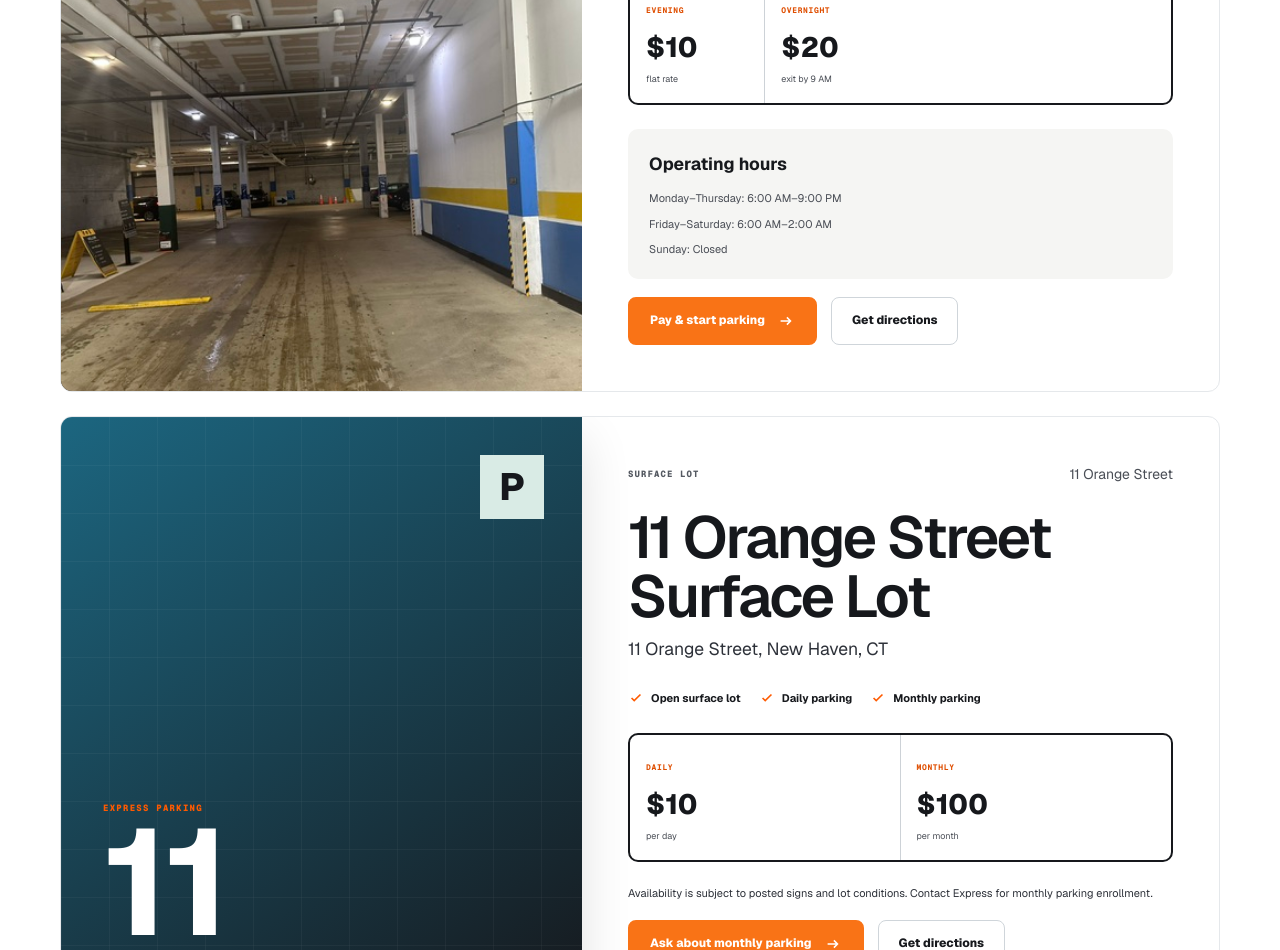
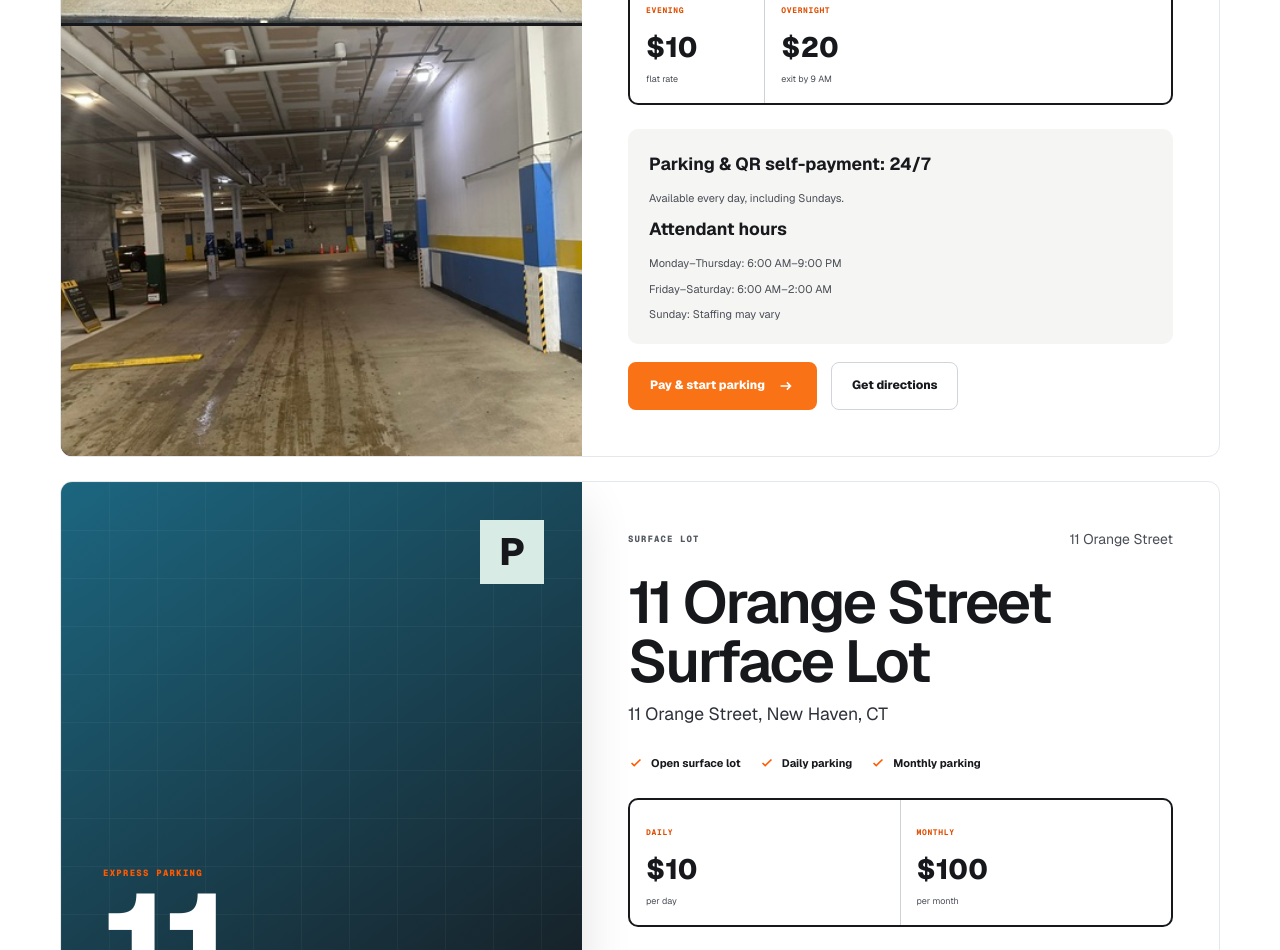
Before and after one commit to expresparking/express-parking-web, a Next.js app: page /find-parking in a window 1280 px wide. Shown: the part 1020-1970 px from the top of the page. Built offline with nearby package versions, Linux system fonts and the light colour scheme.

Commit message:
Clarify Grant Garage 24/7 self-pay and separate attendant hours

```diff
--- a/app/find-parking/page.tsx
+++ b/app/find-parking/page.tsx
@@ -14,7 +14,7 @@ export default function FindParkingPage() {
     <section className="section shell location-list">
       <article className="location-card location-featured">
         <div className="location-gallery"><img src="/images/96-orange-exterior.jpeg" alt="Street entrance to the 96 Orange Street parking garage" /><img src="/images/96-orange-interior.jpeg" alt="Interior driving area of the 96 Orange Street parking garage" /></div>
-        <div className="location-content"><div className="location-kicker"><span>GARAGE</span><small>96 Orange Street</small></div><h2>Grant Garage</h2><p>96 Orange Street, New Haven, CT 06510</p><div className="location-facts"><span><CheckIcon />Covered parking</span><span><CheckIcon />Hourly + monthly</span><span><CheckIcon />Downtown location</span></div><div className="rate-grid"><div><small>HOURLY</small><strong>$5</strong><span>per hour</span></div><div><small>2 HOURS</small><strong>$10</strong><span>hourly parking</span></div><div><small>3 HOURS</small><strong>$15</strong><span>hourly parking</span></div><div><small>DAILY MAX</small><strong>$20</strong><span>until 5 PM</span></div><div><small>EVENING</small><strong>$10</strong><span>flat rate</span></div><div><small>OVERNIGHT</small><strong>$20</strong><span>exit by 9 AM</span></div></div><div className="hours-box"><strong>Operating hours</strong><span>Monday–Thursday: 6:00 AM–9:00 PM</span><span>Friday–Saturday: 6:00 AM–2:00 AM</span><span>Sunday: Closed</span></div><div className="button-row"><Link className="button button-primary" href="/pay/grant-garage">Pay &amp; start parking <ArrowIcon /></Link><a className="button button-quiet" href="https://www.google.com/maps/search/?api=1&query=96+Orange+Street+New+Haven+CT+06510" target="_blank" rel="noreferrer">Get directions</a></div></div>
+        <div className="location-content"><div className="location-kicker"><span>GARAGE</span><small>96 Orange Street</small></div><h2>Grant Garage</h2><p>96 Orange Street, New Haven, CT 06510</p><div className="location-facts"><span><CheckIcon />Covered parking</span><span><CheckIcon />Hourly + monthly</span><span><CheckIcon />Downtown location</span></div><div className="rate-grid"><div><small>HOURLY</small><strong>$5</strong><span>per hour</span></div><div><small>2 HOURS</small><strong>$10</strong><span>hourly parking</span></div><div><small>3 HOURS</small><strong>$15</strong><span>hourly parking</span></div><div><small>DAILY MAX</small><strong>$20</strong><span>until 5 PM</span></div><div><small>EVENING</small><strong>$10</strong><span>flat rate</span></div><div><small>OVERNIGHT</small><strong>$20</strong><span>exit by 9 AM</span></div></div><div className="hours-box"><strong>Parking &amp; QR self-payment: 24/7</strong><span>Available every day, including Sundays.</span><strong>Attendant hours</strong><span>Monday–Thursday: 6:00 AM–9:00 PM</span><span>Friday–Saturday: 6:00 AM–2:00 AM</span><span>Sunday: Staffing may vary</span></div><div className="button-row"><Link className="button button-primary" href="/pay/grant-garage">Pay &amp; start parking <ArrowIcon /></Link><a className="button button-quiet" href="https://www.google.com/maps/search/?api=1&query=96+Orange+Street+New+Haven+CT+06510" target="_blank" rel="noreferrer">Get directions</a></div></div>
       </article>
 
       <article className="location-card surface-card"><div className="surface-visual"><span>EXPRESS PARKING</span><strong>11</strong><small>ORANGE STREET</small><i>P</i></div><div className="location-content"><div className="location-kicker"><span>SURFACE LOT</span><small>11 Orange Street</small></div><h2>11 Orange Street Surface Lot</h2><p>11 Orange Street, New Haven, CT</p><div className="location-facts"><span><CheckIcon />Open surface lot</span><span><CheckIcon />Daily parking</span><span><CheckIcon />Monthly parking</span></div><div className="rate-grid rate-grid-two"><div><small>DAILY</small><strong>$10</strong><span>per day</span></div><div><small>MONTHLY</small><strong>$100</strong><span>per month</span></div></div><p className="rate-note">Availability is subject to posted signs and lot conditions. Contact Express for monthly parking enrollment.</p><div className="button-row"><Link className="button button-primary" href="/contact">Ask about monthly parking <ArrowIcon /></Link><a className="button button-quiet" href="https://www.google.com/maps/search/?api=1&query=11+Orange+Street+New+Haven+CT" target="_blank" rel="noreferrer">Get directions</a></div></div></article>
```
